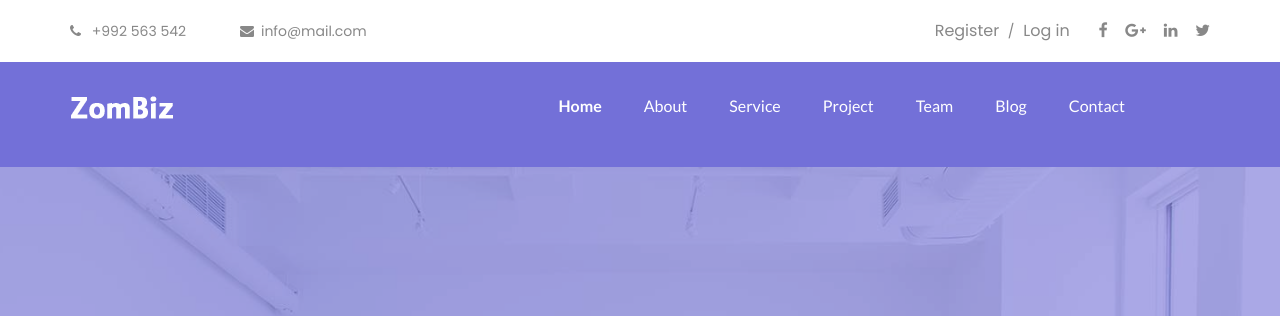
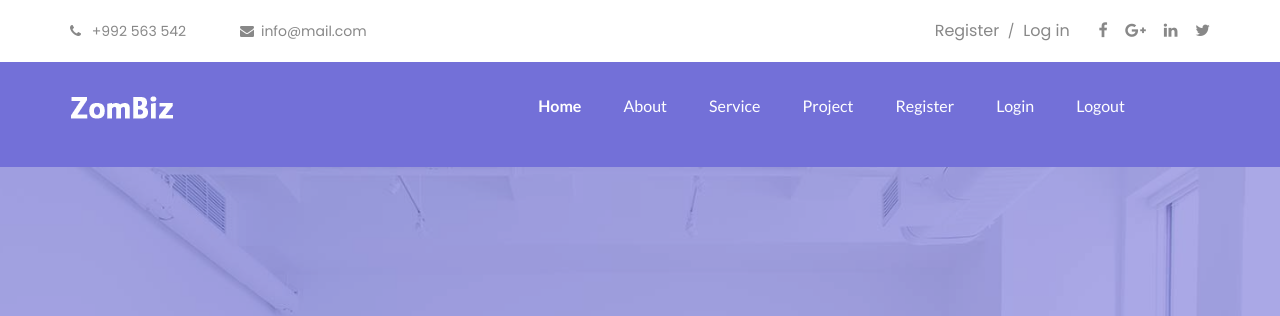
Before and after one commit to rafizmuhammed/Zeon-ember, a Django app: page / in a window 1280 px wide. Shown: the top 316 px of the page. Run offline with Django 4.2, Linux system fonts and the light colour scheme; some libraries are stand-ins or nearby versions; some web fonts are replaced.

Commit message:
create login and register pages,and using redirect methord,also created logout page

```diff
--- a/model/views.py
+++ b/model/views.py
@@ -1,4 +1,5 @@
-from django.shortcuts import render
+from django.shortcuts import render,redirect
+from django.contrib.auth.models import auth,User
 
 
 
@@ -7,8 +8,79 @@ def start(request):
 
 
 def login(request):
-    return render(request,'login.html')
+    if request.method =='POST':
+        uname= request.POST['uname']
+        pas =request.POST['pas']
+        user =auth.authenticate(username =uname,password =pas)
+        if user is not None:
+            auth.login(request,user)
+
+            return redirect('/')
+        else:
+            return render(request,'login.html',{'msg':'Invalid userid'})
+    else:
+        return render(request,'login.html')
+
+
 
 
 def register(request):
-    return render(request,'register.html')
+    if request.method ==  'POST':
+        uname = request.POST['uname']
+        fname = request.POST['fname']
+        lname = request.POST['lname']
+        mail = request.POST['mail']
+        pas = request.POST['pas']
+        repas = request.POST['repas']
+
+        if pas ==repas and pas !='':
+            if User.objects.filter(username=uname).exists() or User.objects.filter(email =mail).exists():
+                return render(request,'register.html',{'msg':'User name or email already taken'})
+            else:
+                user = User.objects.create_user(username =uname,first_name =fname,last_name = lname,email =mail,password =pas)
+                user.save()
+                auth.login(request,user)
+                return redirect('/')
+        else:
+            return render(request,'register.html',{'msg':'Invalid password'})
+    else:
+        return render(request,'register.html')
+
+
+
+
+def login2(request):
+    uname= request.POST['uname']
+    pas =request.POST['pas']
+    user =auth.authenticate(username =uname,password =pas)
+    if user is not None:
+        auth.login(request,user)
+
+        return redirect('/')
+    else:
+        return render(request,'login.html',{'msg':'Invalid userid'})
+
+def register2(request):
+    uname = request.POST['uname']
+    fname = request.POST['fname']
+    lname = request.POST['lname']
+    mail = request.POST['mail']
+    pas = request.POST['pas']
+    repas = request.POST['repas']
+
+    if pas ==repas and pas !='':
+        if User.objects.filter(username=uname).exists() or User.objects.filter(email =mail).exists():
+            return render(request,'register.html',{'msg':'User name or email already taken'})
+        else:
+            user = User.objects.create_user(username =uname,first_name =fname,last_name = lname,email =mail,password =pas)
+            user.save()
+            auth.login(request,user)
+            return redirect('/')
+    else:
+        return render(request,'register.html',{'msg':'Invalid password'})
+
+
+def logout(request):
+    auth.logout(request)
+
+    return redirect('/')
--- a/template/index.html
+++ b/template/index.html
@@ -192,13 +192,18 @@
 						<!-- Collect the nav links, forms, and other content for toggling -->
 						<div class="collapse navbar-collapse" id="bs-example-navbar-collapse-1">
 							<ul class="nav navbar-nav navbar-right">
+								{% if user.is_authenticated %}
+								<li class="active"><a href="#"><b>Hai, {{user.username}}</b> </a></li>
+								{% endif %}
 								<li class="active"><a href="index.html">Home</a></li>
 								<li><a href="about.html">About</a></li>
 								<li><a href="service.html">Service</a></li>
 								<li><a href="project.html">Project</a></li>
-								<li><a href="team.html">Team</a></li>
-								<li><a href="blog.html">Blog</a></li>
-								<li><a href="contact.html">Contact</a></li>
+								<li><a href="register">Register</a></li>
+								<li><a href="login1/">Login</a></li>
+								<li><a href="logout/">Logout</a></li>
+
+
 								<li>
 									<a href="#">
 										<span class="lnr lnr-cart"></span>
--- a/zionember/urls.py
+++ b/zionember/urls.py
@@ -20,6 +20,7 @@ from model import views
 urlpatterns = [
     path('admin/', admin.site.urls),
     path('',views.start),
-    path('login1/',views.login),
-    path('register',views.register)
+    path('login1/',views.login,name='Login'),
+    path('register',views.register,name ='Register'),
+    path('logout/',views.logout)
 ]
```
Also changed, not shown: template/login.html (+10 -6 lines), template/register.html (+14 -10 lines).
